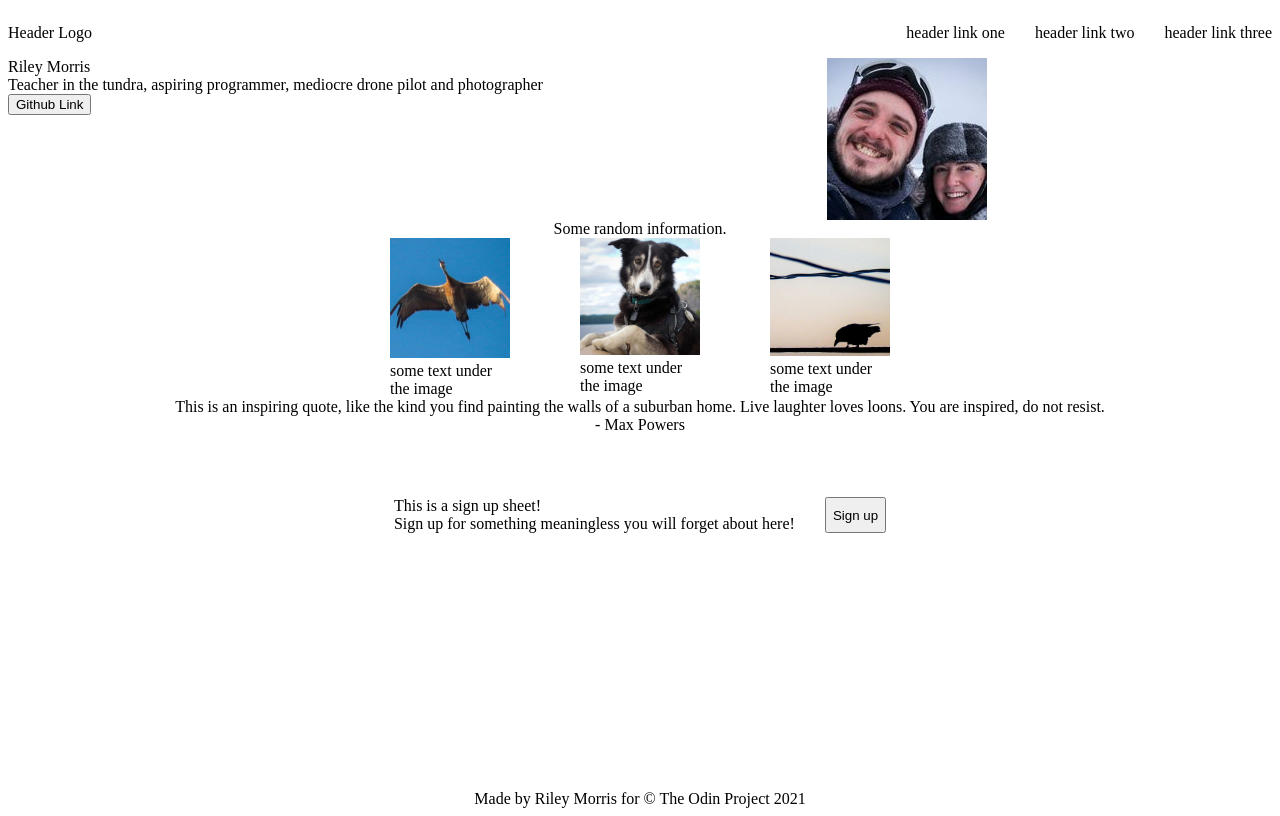
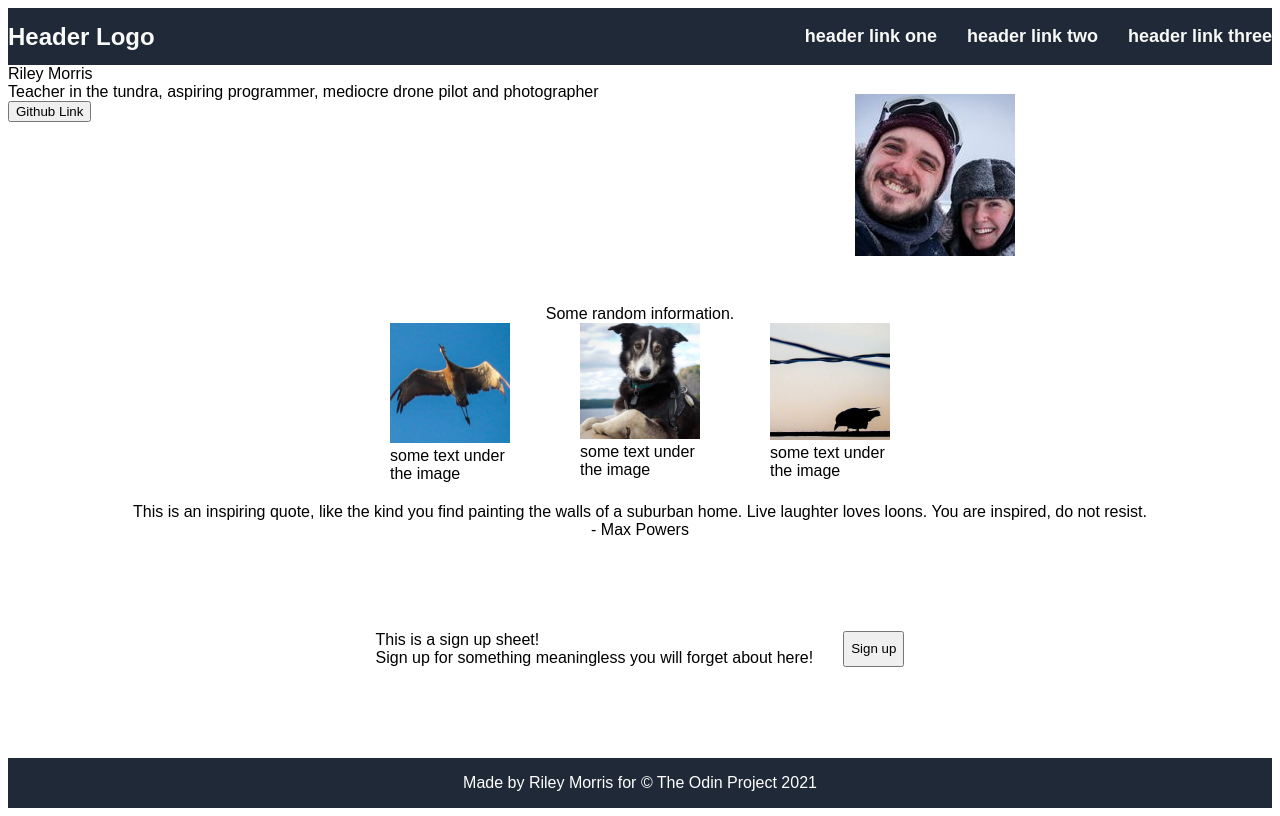
Before and after one commit to Riley-Morris/landing-page-top, a plain HTML site: page index.html in a window 1280 px wide. Drawn offline with Linux system fonts and the light colour scheme.

Commit message:
start styling colors and fonts, header and footer

```diff
--- a/index.html
+++ b/index.html
@@ -13,7 +13,7 @@
 
 <body>
     <div class = 'container'>
-        <div class = 'header'>
+        <div class = topbot id = 'header'>
             <div class = 'header-logo'> Header Logo </div>
             <ul>
                 <li>header link one</li>
@@ -72,7 +72,7 @@
                 </button>
             </div>
         </div>
-        <div class = 'footer'>
+        <div class = topbot id = 'footer'>
             Made by Riley Morris for &copy; The Odin Project 2021
         </div>
     </div>
--- a/style.css
+++ b/style.css
@@ -4,6 +4,7 @@
 body {
     display: flex;
     height: 100vh;
+    font-family: sans-serif;
 
 
 }
@@ -14,9 +15,12 @@ body {
     flex: 1;
     margin: 0px;
 }
-.header {
+#header {
     display: flex;
     align-items: center;
+    font-size: 24px;
+    color: #F9FAF8;
+    font-weight: 700;
 }
 ul {
     display: flex;
@@ -24,6 +28,8 @@ ul {
     list-style: none;
     gap: 30px;
     margin-left: auto;
+    font-size: 18px;
+
 }
 
 .firstrow {
@@ -81,10 +87,15 @@ ul {
 
 }
 
-.footer {
+#footer {
     display: flex;
     justify-content: center;
-    flex: 1 0 50px;
+    flex: 0 0 50px;
     margin-bottom: auto;
-    align-items: flex-end;
+    align-items: center;
+    color: white;
 }
+
+.topbot {
+    background-color: #1F2937;
+}
```
